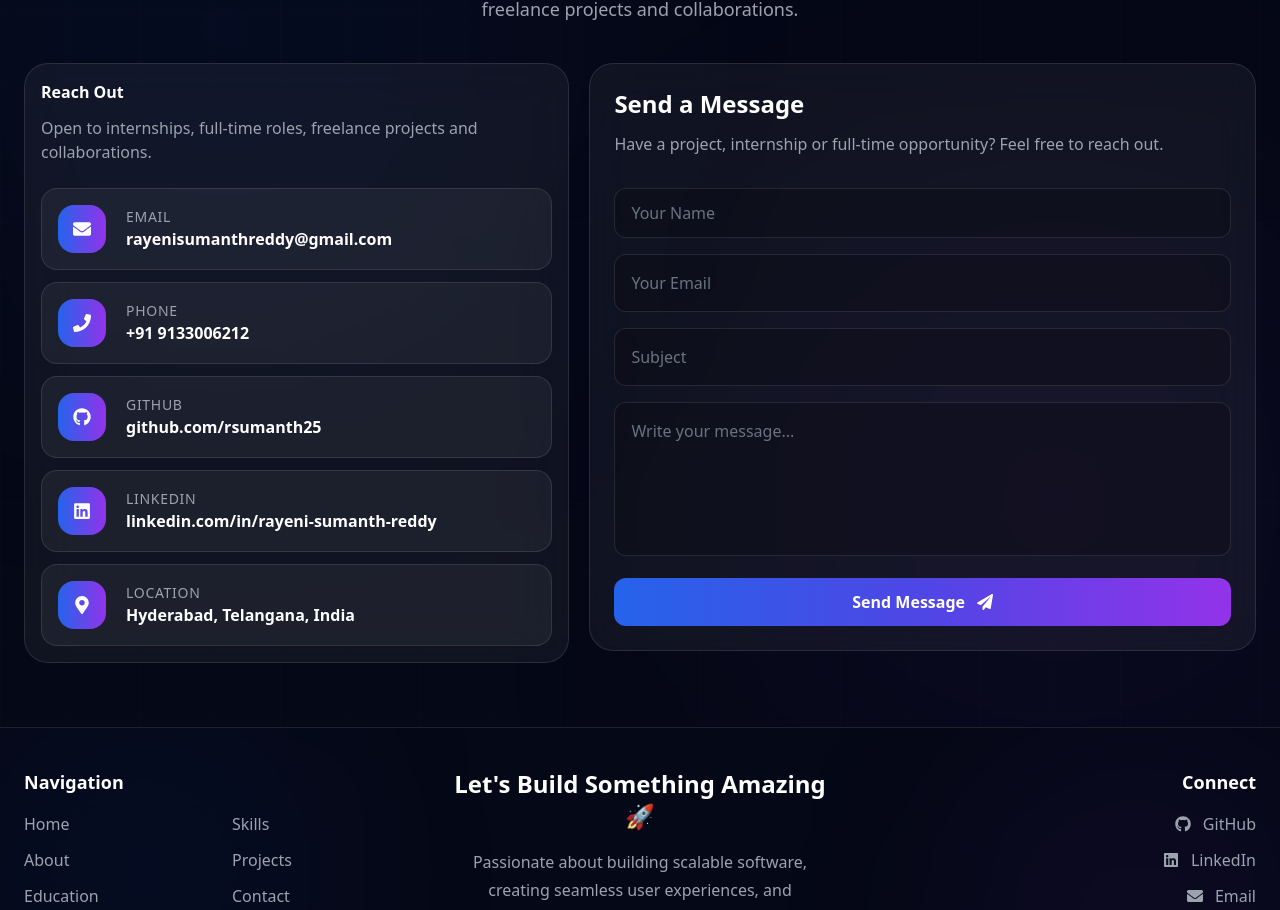
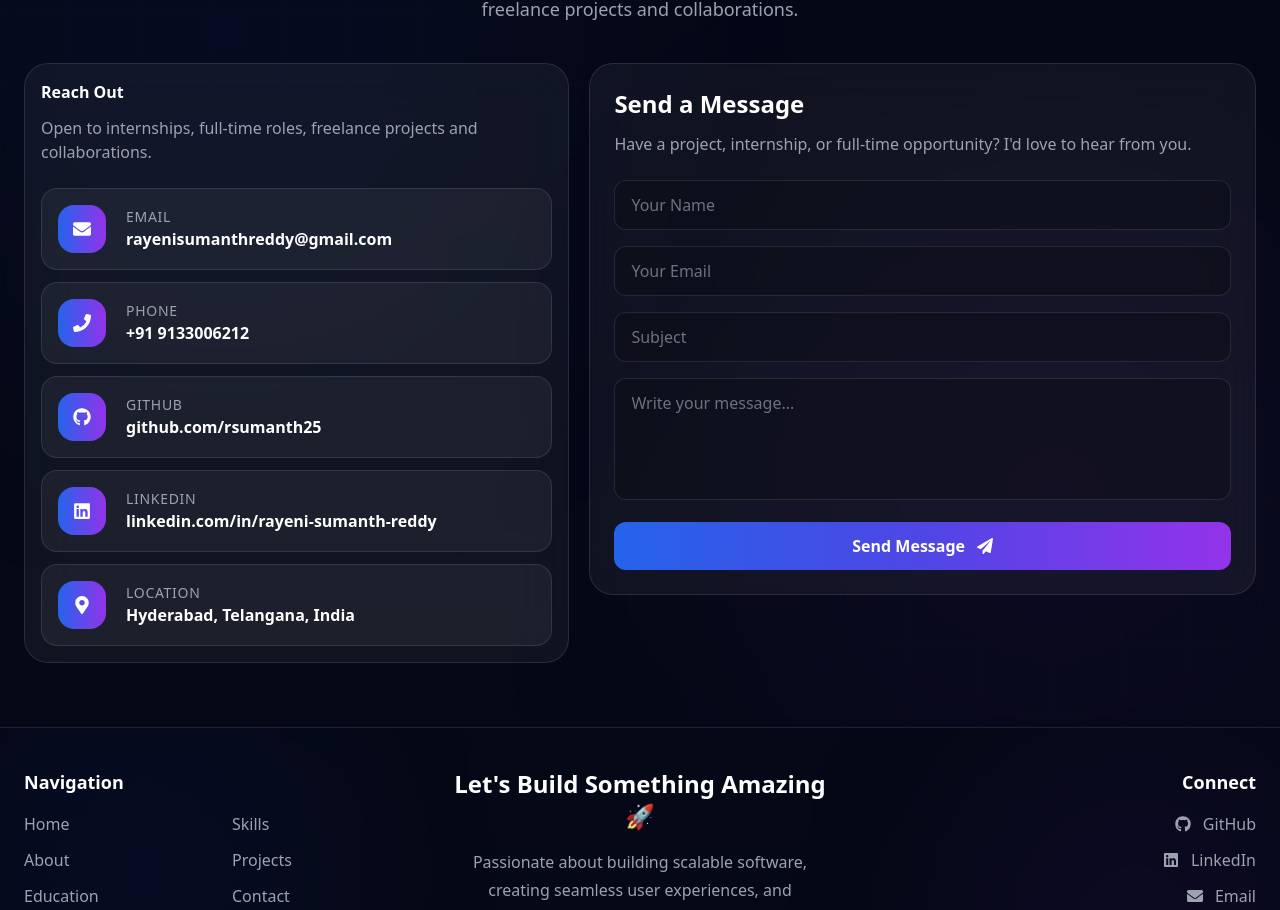
Before and after one commit to rsumanth25/Portfolio, a React (Vite) app in the folder client/: page / in a window 1280 px wide. Shown: the part 10131-11041 px from the top of the page. Built offline with nearby package versions, Linux system fonts and the light colour scheme.

Commit message:
Redesign portfolio with modern UI and EmailJS contact integration

```diff
--- a/client/package.json
+++ b/client/package.json
@@ -7,6 +7,7 @@
     "preview": "vite preview"
   },
   "dependencies": {
+    "@emailjs/browser": "^4.4.1",
     "framer-motion": "^12.42.0",
     "react": "^18.2.0",
     "react-countup": "^6.5.3",
--- a/client/src/components/Contacts/ContactForm.jsx
+++ b/client/src/components/Contacts/ContactForm.jsx
@@ -1,6 +1,7 @@
 import { useState } from "react";
 import { motion } from "framer-motion";
 import { FaPaperPlane } from "react-icons/fa";
+import emailjs from "@emailjs/browser";
 
 function ContactForm() {
   const [form, setForm] = useState({
@@ -25,22 +26,19 @@ function ContactForm() {
     setLoading(true);
 
     try {
-      const res = await fetch(
-        "https://portfolio-bilw.onrender.com/send",
+      await emailjs.send(
+        "service_qq9s9mx", // Service ID
+        "template_kay8id1", // Template ID
         {
-          method: "POST",
-          headers: {
-            "Content-Type": "application/json",
+          name: form.name,
+          email: form.email,
+          subject: form.subject,
+          message: form.message,
         },
-          body: JSON.stringify(form),
-        }
+        "7rpnWgsC-3oZsd3VQ" // Public Key
       );
 
-      const data = await res.json();
-console.log("Status:", res.status);
-console.log("Response:", data);
-if (res.ok) {
-  alert(data.message);
+      alert("✅ Message sent successfully!");
 
       setForm({
         name: "",
@@ -48,12 +46,9 @@ if (res.ok) {
         subject: "",
         message: "",
       });
-} else {
-  alert(data.message);
-}
-    } catch (err) {
-      console.log(err);
-      alert("⚠️ Server Error");
+    } catch (error) {
+      console.error("EmailJS Error:", error);
+      alert("❌ Failed to send message. Please try again.");
     }
 
     setLoading(false);
@@ -64,15 +59,16 @@ if (res.ok) {
       initial={{ opacity: 0, x: 40 }}
       whileInView={{ opacity: 1, x: 0 }}
       viewport={{ once: true }}
+      transition={{ duration: 0.7 }}
       className="rounded-3xl border border-white/10 bg-white/5 backdrop-blur-xl p-6"
     >
       <h3 className="text-2xl font-bold text-white">
         Send a Message
       </h3>
 
-      <p className="text-gray-400 mt-3 mb-8">
-        Have a project, internship or full-time opportunity?
-        Feel free to reach out.
+      <p className="text-gray-400 mt-3 mb-6">
+        Have a project, internship, or full-time opportunity?
+        I'd love to hear from you.
       </p>
 
       <form
@@ -89,14 +85,16 @@ if (res.ok) {
           className="
             w-full
             rounded-xl
-          bg-black/20
             border
             border-white/10
-          px-4 py-3
+            bg-black/20
+            px-4
+            py-3
             text-white
             placeholder-gray-500
+            focus:border-blue-500
             focus:outline-none
-          focus:border-blue-500
+            transition
           "
         />
 
@@ -110,14 +108,16 @@ if (res.ok) {
           className="
             w-full
             rounded-xl
-          bg-black/20
             border
             border-white/10
-          p-4
+            bg-black/20
+            px-4
+            py-3
             text-white
             placeholder-gray-500
+            focus:border-blue-500
             focus:outline-none
-          focus:border-blue-500
+            transition
           "
         />
 
@@ -131,19 +131,21 @@ if (res.ok) {
           className="
             w-full
             rounded-xl
-          bg-black/20
             border
             border-white/10
-          p-4
+            bg-black/20
+            px-4
+            py-3
             text-white
             placeholder-gray-500
+            focus:border-blue-500
             focus:outline-none
-          focus:border-blue-500
+            transition
           "
         />
 
         <textarea
-          rows={5}
+          rows={4}
           name="message"
           required
           placeholder="Write your message..."
@@ -152,40 +154,38 @@ if (res.ok) {
           className="
             w-full
             rounded-xl
-          bg-black/20
             border
             border-white/10
-          p-4
+            bg-black/20
+            px-4
+            py-3
             text-white
             placeholder-gray-500
             resize-none
+            focus:border-blue-500
             focus:outline-none
-          focus:border-blue-500
+            transition
           "
         />
 
         <motion.button
-          whileHover={{
-            scale: 1.03,
-          }}
-          whileTap={{
-            scale: .96,
-          }}
+          whileHover={{ scale: 1.02 }}
+          whileTap={{ scale: 0.97 }}
           type="submit"
           disabled={loading}
           className="
             w-full
-          py-3
             rounded-xl
             bg-gradient-to-r
             from-blue-600
             via-indigo-600
             to-purple-600
+            py-3
             text-white
             font-semibold
             flex
+            items-center
             justify-center
-          items-center
             gap-3
             hover:shadow-lg
             hover:shadow-blue-500/40
```
Also changed, not shown: 1 other file (tests, documents, lock files or other folders). Lines whose indentation alone changed are shown as unchanged.
